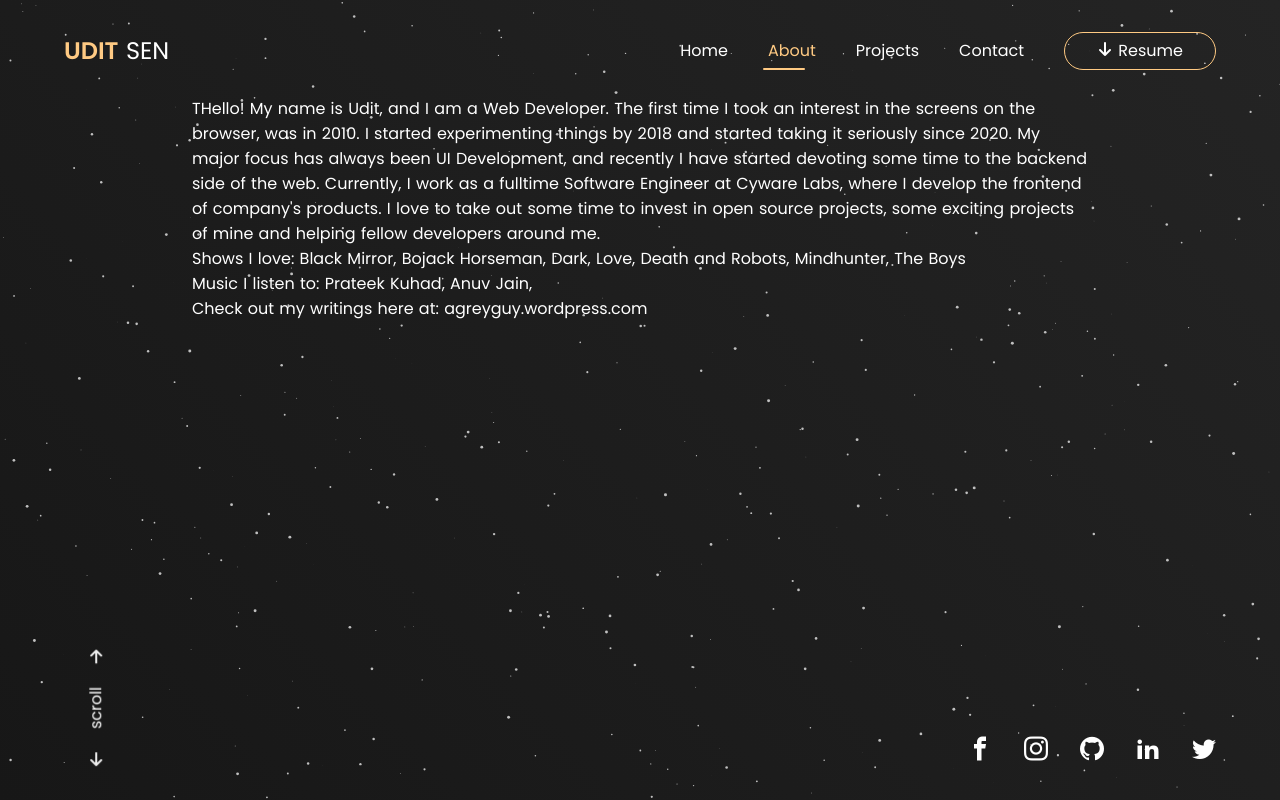
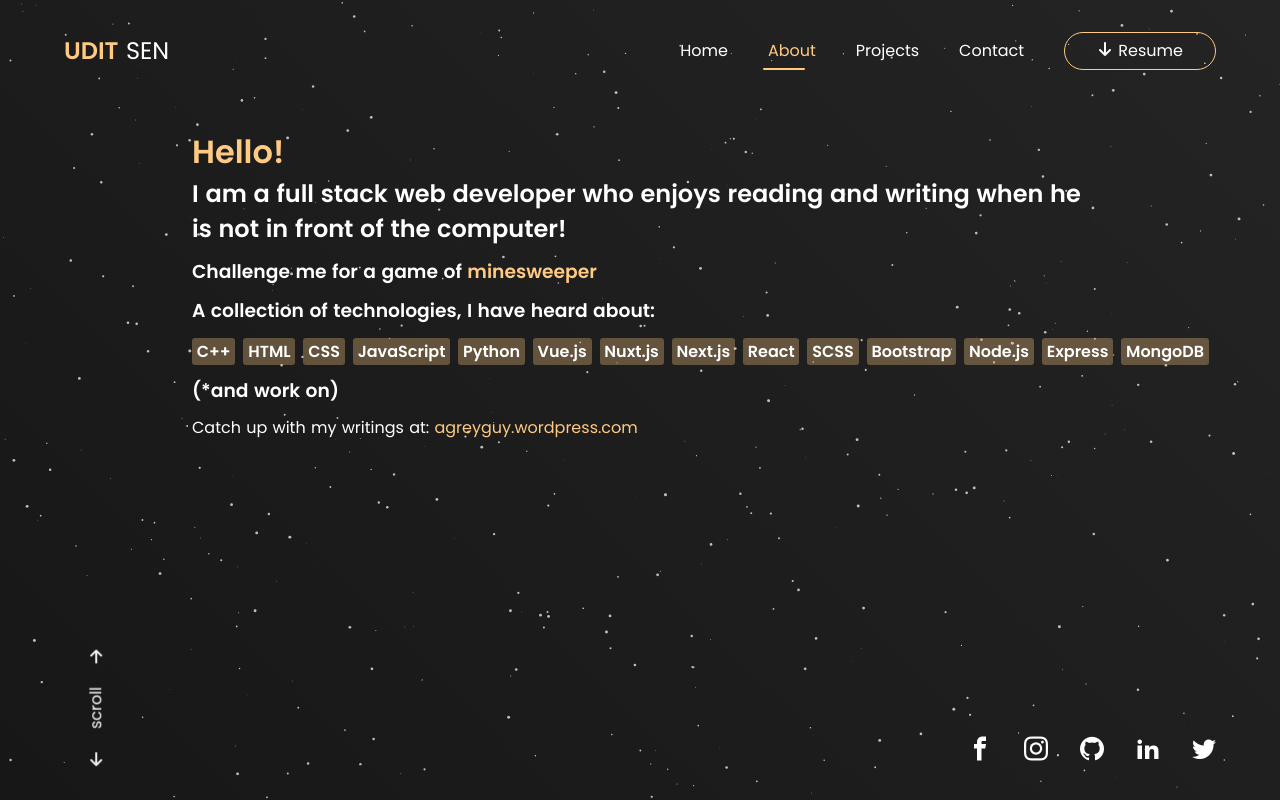
Before and after one commit to aedit/v2, a Nuxt app: page /about in a window 1280 px wide. Built offline with nearby package versions, Linux system fonts and the light colour scheme.

Commit message:
About page content (Needs to change)

```diff
--- a/assets/styles/pages/_about.scss
+++ b/assets/styles/pages/_about.scss
@@ -2,5 +2,50 @@
   height: 100%;
   width: 100%;
   padding: 6rem 15%;
+  padding-top: 8rem;
   display: flex;
+  flex-direction: column;
+
+  &-skills {
+    span {
+      background-color: #ffca8350;
+      font-size: 1rem;
+      border-radius: 3px;
+      padding: 0.1rem 0.3rem;
+      white-space: nowrap;
+      margin-right: 0.5rem;
+    }
+  }
+
+  &-content {
+    flex: 1;
+    display: grid;
+    grid-template-columns: 1fr 1fr;
+    margin-top: 1rem;
+    grid-template-rows: 50px auto 50px;
+    row-gap: 1rem;
+    grid-template-areas:
+      'game skills'
+      'likes skills'
+      'likes writing';
+
+    &__skills {
+      grid-area: skills;
+      display: flex;
+      flex-direction: column;
+      justify-content: space-around;
+    }
+
+    &__game {
+      grid-area: game;
+    }
+
+    &__likes {
+      grid-area: likes;
+    }
+
+    &__writing {
+      grid-area: writing;
+    }
+  }
 }
--- a/pages/about.vue
+++ b/pages/about.vue
@@ -1,20 +1,37 @@
 <template>
   <div class="about" @mousewheel="goNextThrottle">
-    THello! My name is Udit, and I am a Web Developer. The first time I took an
-    interest in the screens on the browser, was in 2010. I started experimenting
-    things by 2018 and started taking it seriously since 2020. My major focus
-    has always been UI Development, and recently I have started devoting some
-    time to the backend side of the web. Currently, I work as a fulltime
-    Software Engineer at Cyware Labs, where I develop the frontend of company's
-    products. I love to take out some time to invest in open source projects,
-    some exciting projects of mine and helping fellow developers around me.
-    <br />
-    Shows I love: Black Mirror, Bojack Horseman, Dark, Love, Death and Robots,
-    Mindhunter, The Boys <br />
-    Music I listen to: Prateek Kuhad, Anuv Jain,
-    <br />
-    Check out my writings here at: agreyguy.wordpress.com
-    <br />
+    <h1><span class="color-primary">Hello!</span></h1>
+    <h2>
+      I am a full stack web developer who enjoys reading and writing when he is
+      not in front of the computer!
+    </h2>
+    <h3 class="mt-2">
+      Challenge me for a game of
+      <a title="Under Construction">
+        <span class="color-primary">minesweeper</span>
+      </a>
+    </h3>
+    <h3 class="mt-2">
+      A collection of technologies, I have heard about:
+      <div class="about-skills my-2">
+        <span>C++</span><span>HTML</span><span>CSS</span><span>JavaScript</span
+        ><span>Python</span><span>Vue.js</span><span>Nuxt.js</span
+        ><span>Next.js</span><span>React</span><span>SCSS</span
+        ><span>Bootstrap</span><span>Node.js</span><span>Express</span
+        ><span>MongoDB</span>
+      </div>
+      (*and work on)
+    </h3>
+    <p class="mt-2">
+      Catch up with my writings at:
+      <a
+        href="http://agreyguy.wordpress.com"
+        target="_blank"
+        rel="noopener noreferrer"
+        class="color-primary"
+        >agreyguy.wordpress.com</a
+      >
+    </p>
   </div>
 </template>
 
```
